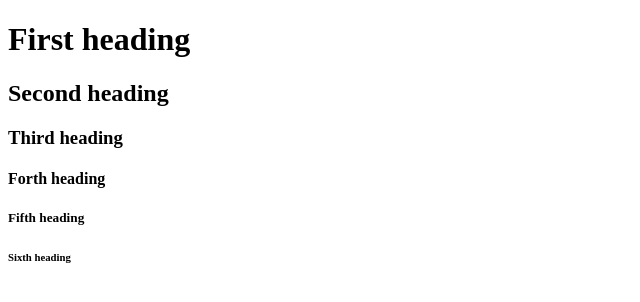
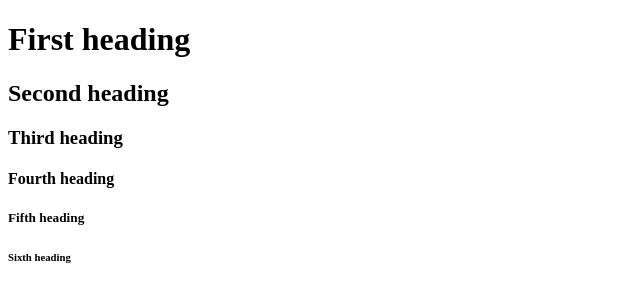
Before and after one commit to anushkabhale/secondtask, a plain HTML site: page index.html in a window 1280 px wide. Shown: the full height of the page, 0-640 px from the left. Drawn offline with Linux system fonts and the light colour scheme.

Commit message:
Update index.html

```diff
--- a/index.html
+++ b/index.html
@@ -6,7 +6,7 @@
   <h1>First heading</h1>
   <h2>Second heading</h2>
   <h3>Third heading</h3>
-  <h4>Forth heading</h4>
+  <h4>Fourth heading</h4>
   <h5>Fifth heading</h5>
   <h6>Sixth heading</h6>
 </body>
```
